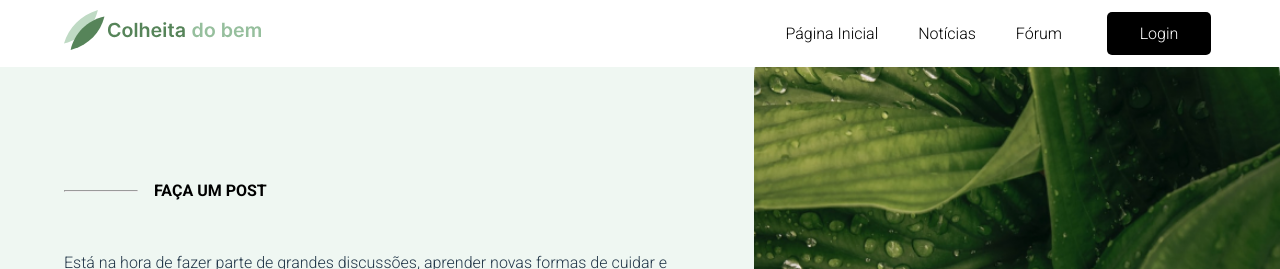
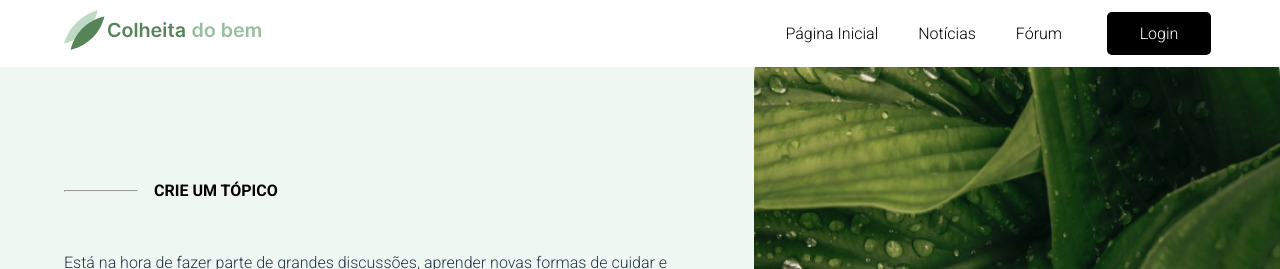
Before and after one commit to llmdev/esg-plataform-frontend, a Vue app: page /forumitem in a window 1280 px wide. Shown: the top 269 px of the page. Built offline with nearby package versions, Linux system fonts and the light colour scheme; no server answers.

Commit message:
ajustes finais

```diff
--- a/src/components/ForumItem.vue
+++ b/src/components/ForumItem.vue
@@ -50,7 +50,7 @@ export default {
           <div class="respiro__comment">
             <hr width="72px">
           </div>
-          <h3>Faça um post</h3>
+          <h3>Crie um Tópico</h3>
         </a>
         <p>Está na hora de fazer parte de grandes discussões, aprender novas formas de cuidar e fortalecer a sua horta.
         </p>
```
